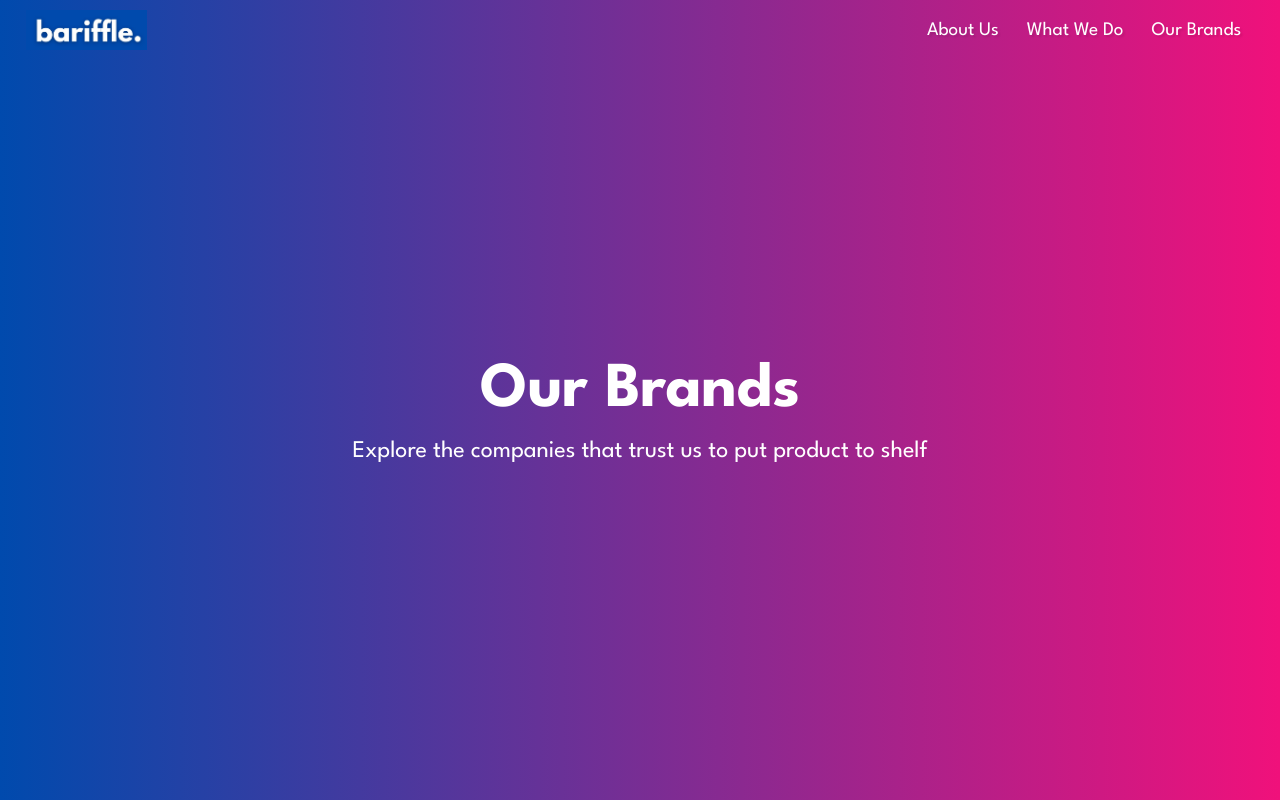
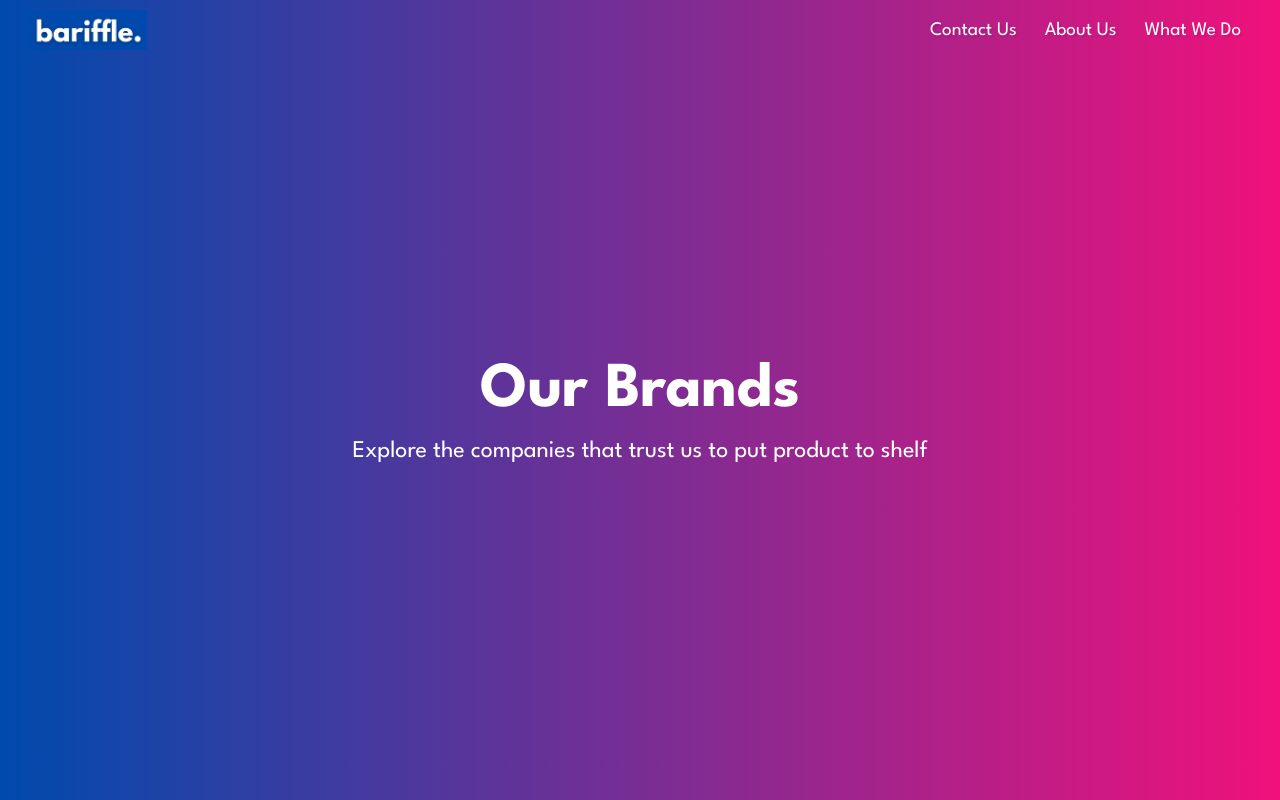
Before and after one commit to jarenworme/barifflegroup, a React (Create React App) app: page /#/brands in a window 1280 px wide. Shown: the top 800 px of the page. Built offline with nearby package versions, Linux system fonts and the light colour scheme.

Commit message:
changed carringtons photo, removed seasoning brand, added email

```diff
--- a/src/components/pages/LandingPage.js
+++ b/src/components/pages/LandingPage.js
@@ -1,4 +1,4 @@
-import { useState, useEffect } from "react";
+import { useState, useEffect, useRef } from "react";
 import { useNavigate } from "react-router-dom";
 import '../styles/landing-page.css';
 
@@ -12,6 +12,9 @@ import image4 from "../../assets/images/caribbeanmap.jpg"
 export default function LandingPage () {
     // init navigate variable for page navigation
     const navigate = useNavigate();
+
+    // ref for scrolling to page section
+    const sectionRef = useRef(null);
 
     // routing functions
     const navigateInfo = () => navigate('/info', { replace: false });
@@ -30,6 +33,14 @@ export default function LandingPage () {
         return () => window.removeEventListener('scroll', handleScroll);
     }, []);
 
+    // function to scroll to page section on button click
+    const scrollToSection = () => {
+        sectionRef.current.scrollIntoView({
+        behavior: 'smooth',
+        block: 'start', // Aligns the top of the element to the top of the visible area
+        });
+    };
+
 
     return (
         <div className="lp-wrapper">
@@ -38,7 +49,7 @@ export default function LandingPage () {
                     <img src={bglogo} alt="logo" className="lp-nav-logo" />
                 </button>
                 <div className="lp-nav-right">
-                    <button className="lp-nav-btn" onClick={navigateLandingPage} >About Us</button>
+                    <button className="lp-nav-btn" onClick={scrollToSection}>Contact Us</button>
                     <button className="lp-nav-btn" onClick={navigateInfo}>What We Do</button>
                     <button className="lp-nav-btn" onClick={navigateBrands}>Our Brands</button>
                 </div>
@@ -114,7 +125,10 @@ export default function LandingPage () {
                     <img src={image4} alt="Barbados" className="lp-img" />
                 </div>
             </div>
-            <div className="footer">
+            <div ref={sectionRef} id="targetSection" className="footer">
+                <a className="footer-email" href="mailto:import@barifflegroup.com?subject=Inquiry from Website&body=Hi Bariffle Team," >
+                    Contact us at import@barifflegroup.com
+                </a>
                 <p className="footer-text">
                     &copy; {new Date().getFullYear()} Bariffle Group. All rights reserved.
                 </p>
--- a/src/components/pages/OurBrands.js
+++ b/src/components/pages/OurBrands.js
@@ -1,12 +1,11 @@
-import { useState, useEffect } from "react";
+import { useState, useEffect, useRef } from "react";
 import { useNavigate } from "react-router-dom";
 import '../styles/landing-page.css';
 
 import bglogo from "../../assets/logos/barifflelogotrim.jpeg";
-import image1 from "../../assets/images/carringtons.jpg";
+import image1 from "../../assets/images/carringtonsupdated.jpg";
 import image2 from "../../assets/images/Signature-Aerial-_1_.jpg";
 import image3 from "../../assets/images/award.jpg";
-import image4 from "../../assets/images/brand (1).jpeg"
 import brandHeroImage from "../../assets/images/rqlogowhite.jpg"
 import mangoImg from "../../assets/images/mango.png"
 import berryImg from "../../assets/images/berry.png"
@@ -16,6 +15,9 @@ import litchiImg from "../../assets/images/litchi.png"
 export default function OurBrands () {
     // init navigate variable for page navigation
     const navigate = useNavigate();
+
+    // ref for scrolling to page section
+    const sectionRef = useRef(null);
 
     // routing functions
     const navigateInfo = () => navigate('/info', { replace: false });
@@ -34,6 +36,14 @@ export default function OurBrands () {
         return () => window.removeEventListener('scroll', handleScroll);
     }, []);
 
+    // function to scroll to page section on button click
+    const scrollToSection = () => {
+        sectionRef.current.scrollIntoView({
+        behavior: 'smooth',
+        block: 'start', // Aligns the top of the element to the top of the visible area
+        });
+    };
+
 
     return (
         <div className="lp-wrapper">
@@ -42,9 +52,9 @@ export default function OurBrands () {
                     <img src={bglogo} alt="logo" className="lp-nav-logo" />
                 </button>
                 <div className="lp-nav-right">
+                    <button className="lp-nav-btn" onClick={scrollToSection}>Contact Us</button>
                     <button className="lp-nav-btn" onClick={navigateLandingPage} >About Us</button>
                     <button className="lp-nav-btn" onClick={navigateInfo}>What We Do</button>
-                    <button className="lp-nav-btn" onClick={navigateBrands}>Our Brands</button>
                 </div>
             </div>
             <div className="brands-block1">
@@ -168,7 +178,7 @@ export default function OurBrands () {
 
 
 
-            <h2 className="brand-title">Shirley's Blend</h2>
+            {/* <h2 className="brand-title">Shirley's Blend</h2>
             <hr className="brands-hr" />
             <div className="lp-img-block lp-reverse-display no-top">
                 <div className="lp-img-block-content-wrapper">
@@ -184,8 +194,11 @@ export default function OurBrands () {
                 <div className="lp-img-wrapper">
                     <img src={image4} alt="Shirley's" className="lp-img" />
                 </div>
-            </div>
-            <div className="footer">
+            </div> */}
+            <div ref={sectionRef} id="targetSection" className="footer">
+                <a className="footer-email" href="mailto:import@barifflegroup.com?subject=Inquiry from Website&body=Hi Bariffle Team," >
+                    Contact us at import@barifflegroup.com
+                </a>
                 <p className="footer-text">
                     &copy; {new Date().getFullYear()} Bariffle Group. All rights reserved.
                 </p>
--- a/src/components/pages/WhatWeDo.js
+++ b/src/components/pages/WhatWeDo.js
@@ -1,4 +1,4 @@
-import { useState, useEffect } from "react";
+import { useState, useEffect, useRef } from "react";
 import { useNavigate } from "react-router-dom";
 import '../styles/landing-page.css';
 
@@ -12,6 +12,9 @@ import image4 from "../../assets/images/carringtons2.jpg"
 export default function WhatWeDo () {
     // init navigate variable for page navigation
     const navigate = useNavigate();
+
+    // ref for scrolling to page section
+    const sectionRef = useRef(null);
 
     // routing functions
     const navigateInfo = () => navigate('/info', { replace: false });
@@ -30,6 +33,14 @@ export default function WhatWeDo () {
         return () => window.removeEventListener('scroll', handleScroll);
     }, []);
 
+    // function to scroll to page section on button click
+    const scrollToSection = () => {
+        sectionRef.current.scrollIntoView({
+        behavior: 'smooth',
+        block: 'start', // Aligns the top of the element to the top of the visible area
+        });
+    };
+
 
     return (
         <div className="lp-wrapper">
@@ -38,8 +49,8 @@ export default function WhatWeDo () {
                     <img src={bglogo} alt="logo" className="lp-nav-logo" />
                 </button>
                 <div className="lp-nav-right">
+                    <button className="lp-nav-btn" onClick={scrollToSection}>Contact Us</button>
                     <button className="lp-nav-btn" onClick={navigateLandingPage} >About Us</button>
-                    <button className="lp-nav-btn" onClick={navigateInfo}>What We Do</button>
                     <button className="lp-nav-btn" onClick={navigateBrands}>Our Brands</button>
                 </div>
             </div>
@@ -112,7 +123,10 @@ export default function WhatWeDo () {
                     wellness, accessibility, and regional growth.
                 </p>
             </div>
-            <div className="footer">
+            <div ref={sectionRef} id="targetSection" className="footer">
+                <a className="footer-email" href="mailto:import@barifflegroup.com?subject=Inquiry from Website&body=Hi Bariffle Team," >
+                    Contact us at import@barifflegroup.com
+                </a>
                 <p className="footer-text">
                     &copy; {new Date().getFullYear()} Bariffle Group. All rights reserved.
                 </p>
--- a/src/components/styles/landing-page.css
+++ b/src/components/styles/landing-page.css
@@ -388,6 +388,7 @@
 
 .footer {
     display: flex;
+    flex-direction: column;
     align-items: center;
     justify-content: center;
     height: fit-content;
@@ -398,6 +399,17 @@
 .footer-text {
     margin: 24px auto;
     color: var(--white);
+}
+
+.footer-email {
+    margin: 24px auto 16px auto;
+    color: var(--white);
+    text-decoration: none;
+}
+
+.footer-email:hover {
+    cursor: pointer;
+    color: var(--primary-light);
 }
 
 /***************************************************************************************************************************************/
```
Also changed, not shown: src/assets/images/carringtonsupdated.jpg (added).
